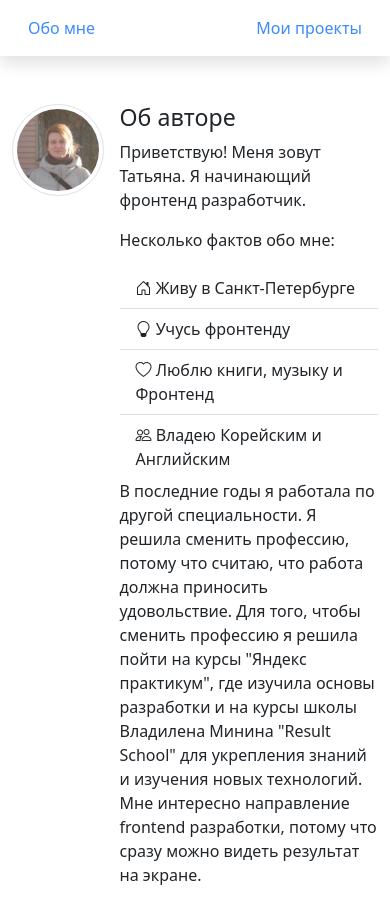
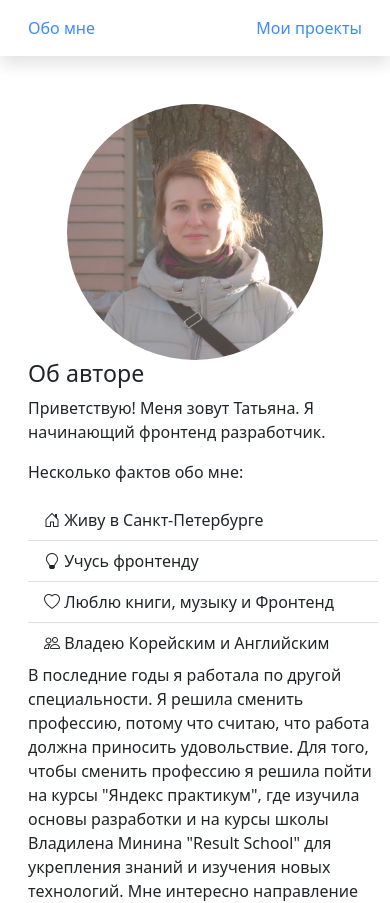
Before and after one commit to HaneulSky/portfolio, a React (Create React App) app: page /portfolio in a window 390 px wide. Shown: the top 903 px of the page. Built offline with nearby package versions, Linux system fonts and the light colour scheme; the HTML template or start-up script is replaced by a standard one.

Commit message:
сделала респонсивглавной страницы и страницы с проектами

```diff
--- a/src/app/components/layouts/about.jsx
+++ b/src/app/components/layouts/about/about.jsx
@@ -1,14 +1,17 @@
 import React from "react";
-import myphoto from "../images/myphoto.jpg";
+import myphoto from "../../images/myphoto.jpg";
+import aboutStyles from "./about.module.css";
 
 const About = () => {
+    const photoStyles = `rounded-circle flex-shrink-0 ${aboutStyles.photo}`;
+    const containerStyles = `d-flex mb-4 ${aboutStyles.container}`;
     return (
         <div className="container h-100 mb-4">
             {" "}
-            <div className="d-flex mb-4">
+            <div className={containerStyles}>
                 <img
                     src={myphoto}
-                    className="img-thumbnail rounded-circle w-25 h-25 flex-shrink-0"
+                    className={photoStyles}
                     alt="Мое фото"
                 />
                 <div className="flex-grow-1 ms-3">
--- /dev/null
+++ b/src/app/components/layouts/about/about.module.css
@@ -0,0 +1,15 @@
+.photo{
+    width: 25%;
+    height: 25%;
+}
+
+@media screen and (max-width: 400px) {
+    .container{
+        flex-wrap: wrap;
+    }
+    .photo{
+        margin: auto;
+        width: 70%;
+        height: 70%;
+    }
+}
--- a/src/app/components/layouts/main.jsx
+++ b/src/app/components/layouts/main.jsx
@@ -1,5 +1,5 @@
 import React from "react";
-import About from "./about";
+import About from "./about/about";
 import Contacts from "../ui/contacts/contacts";
 
 const Main = () => {
--- a/src/app/components/ui/projectCard/projectCard.jsx
+++ b/src/app/components/ui/projectCard/projectCard.jsx
@@ -4,8 +4,9 @@ import projectCardStyles from "./projectCard.module.css";
 console.log(projectCardStyles.text);
 
 const ProjectCard = ({ image, alt, children, link, page }) => {
+    const cardClasses = `card shadow ${projectCardStyles.card}`;
     return (
-        <div className="card shadow" style={{ width: 50 + "%" }}>
+        <div className={cardClasses}>
             <img src={image} className="card-img-top" alt={alt} style={{ maxWidth: 100 + "%", height: 150 + "px" }} />
             <div className="card-body d-flex flex-column">
                 <div className= {projectCardStyles.text}>{children}</div>
--- a/src/app/components/ui/projectCard/projectCard.module.css
+++ b/src/app/components/ui/projectCard/projectCard.module.css
@@ -2,8 +2,21 @@
     font-size: 1rem;
 }
 
-@media screen and (max-width:600px){
+/*.card{*/
+/*    min-width: 50%*/
+/*}*/
+
+@media screen and (max-width:700px){
     .text{
-        font-size: 0.6rem;
+        font-size: 0.9rem;
+    }
+    .card{
+        min-width: 60%;
+        margin: auto;
     }
 }
+@media screen and (max-width:400px){
+    .card{
+        width: 100%;
+    }
+}
```
